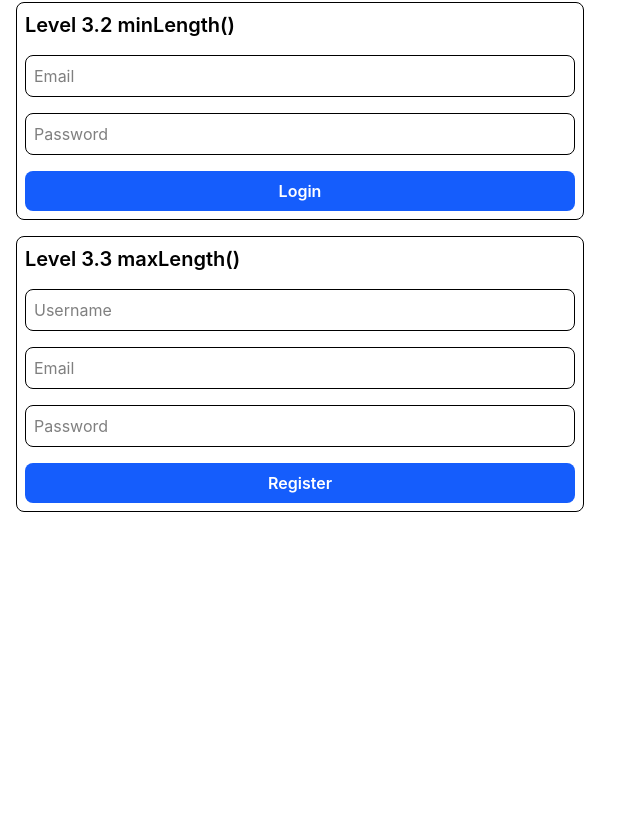
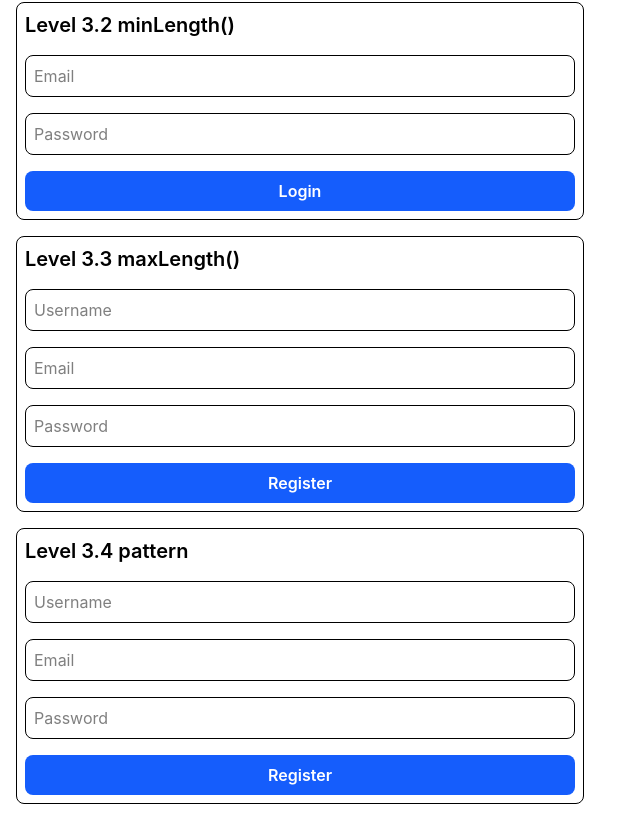
Before and after one commit to Hary300/Practice-React-Hook-Form, a React (Vite) app: page / in a window 1280 px wide. Shown: the part 2378-3198 px from the top of the page, without its empty margins (0-640 px from the left). Before the commit the page ends 2906 px from the top, so only its background shows below. Built offline with nearby package versions, Linux system fonts and the light colour scheme.

Commit message:
feat: add Pattern component for form validation and update imports in App

```diff
--- a/src/App.tsx
+++ b/src/App.tsx
@@ -8,7 +8,7 @@ import {
   DynamicSkills,
 } from './lv0';
 import { LoginForm, SimpleRegisterForm } from './lv2';
-import { MaxLength, MinLength, RequiredValidation } from './lv3';
+import { MaxLength, MinLength, Pattern, RequiredValidation } from './lv3';
 
 function App() {
   return (
@@ -30,6 +30,7 @@ function App() {
       <RequiredValidation />
       <MinLength />
       <MaxLength />
+      <Pattern />
     </div>
   );
 }
--- /dev/null
+++ b/src/lv3/3.4.Pattern.tsx
@@ -0,0 +1,72 @@
+import { useForm } from 'react-hook-form';
+
+type RegisterFormData = {
+  username: string;
+  email: string;
+  password: string;
+};
+
+export default function Pattern() {
+  const {
+    register,
+    handleSubmit,
+    formState: { errors },
+  } = useForm<RegisterFormData>();
+
+  const onSubmit = (data: RegisterFormData) => {
+    console.log(data);
+  };
+  return (
+    <form onSubmit={handleSubmit(onSubmit)} className='wrapper'>
+      <h2>Level 3.4 pattern</h2>
+      <input
+        type='text'
+        placeholder='Username'
+        {...register('username', {
+          required: 'Username is required',
+          minLength: {
+            value: 3,
+            message: 'Username must be at least 3 characters',
+          },
+          maxLength: {
+            value: 10,
+            message: 'Username cannot exceed 10 characters',
+          },
+        })}
+      />
+      {errors.username && (
+        <p className='error-text'>{errors.username.message}</p>
+      )}
+
+      <input
+        type='email'
+        placeholder='Email'
+        {...register('email', {
+          required: 'Email is required',
+          pattern: {
+            value: /\S+@\S+\.\S+/,
+            message: 'Invalid email format',
+          },
+        })}
+      />
+      {errors.email && <p className='error-text'>{errors.email.message}</p>}
+
+      <input
+        type='password'
+        placeholder='Password'
+        {...register('password', {
+          required: 'Password is required',
+          minLength: {
+            value: 6,
+            message: 'Password must be at least 6 characters',
+          },
+        })}
+      />
+      {errors.password && (
+        <p className='error-text'>{errors.password.message}</p>
+      )}
+
+      <button type='submit'>Register</button>
+    </form>
+  );
+}
--- a/src/lv3/index.ts
+++ b/src/lv3/index.ts
@@ -1,5 +1,6 @@
 import RequiredValidation from './3.1.RequiredValidation';
 import MinLength from './3.2.MinLength';
 import MaxLength from './3.3.MaxLength';
+import Pattern from './3.4.Pattern';
 
-export { RequiredValidation, MinLength, MaxLength };
+export { RequiredValidation, MinLength, MaxLength, Pattern };
```
